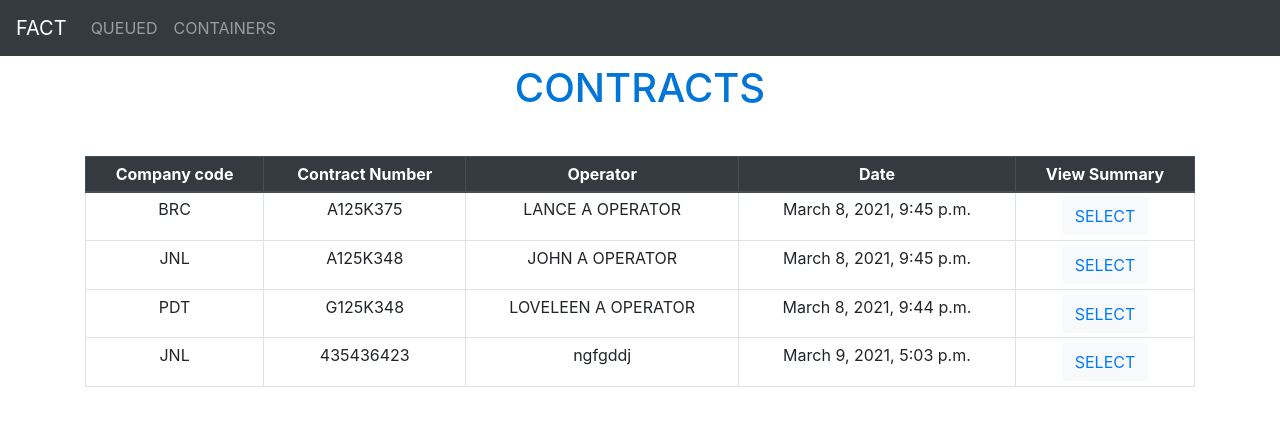
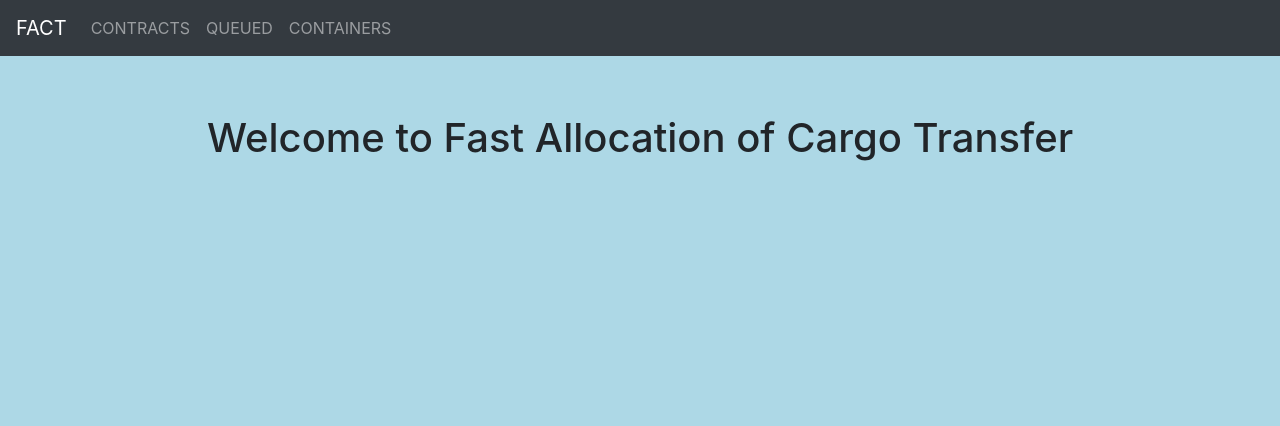
Before and after one commit to Lance-Easley/FACT-Prototype, a Django app: page / in a window 1280 px wide. Shown: the top 426 px of the page. Run offline with Django 3.2, Linux system fonts and the light colour scheme; data comes from the database, SQL or seed files in the repository; some libraries are stand-ins or nearby versions.

Commit message:
fixed up navbar with a new home page

```diff
--- a/pages/urls.py
+++ b/pages/urls.py
@@ -1,8 +1,9 @@
 from django.urls import path
-from .views import TestTemplateView, ContractsListView, ContractDetailView, ContractUpdateView, ContractPendingDetailView, ContainerListView, QueuedContractsListView, GradeAListView, ReallocateView, ClearPendingView
+from .views import TestTemplateView, ContractsListView, ContractDetailView, ContractUpdateView, ContractPendingDetailView, ContainerListView, QueuedContractsListView, GradeAListView, ReallocateView, ClearPendingView, HomePageView
 from . import views
 urlpatterns = [
-    path('', ContractsListView.as_view(), name='home'),
+    path('', HomePageView.as_view(), name='home'),
+    path('contracts/', ContractsListView.as_view(), name='contracts'),
     path('queue/', QueuedContractsListView.as_view(), name='queue_list'),
     path("contract/<int:pk>/", ContractDetailView.as_view(), name="contract_detail"),
     path(
--- a/pages/views.py
+++ b/pages/views.py
@@ -37,8 +37,10 @@ class DownloadPDF(View):
 		return response
 
 # Create your views here.
+class HomePageView(TemplateView):
+    template_name = 'home.html'
 class TestTemplateView(TemplateView):
-    template_name = 'home.html'
+    template_name = 'contracts.html'
 
 class ContainerListView(ListView):
     model = Container
@@ -47,7 +49,7 @@ class ContainerListView(ListView):
 class ContractsListView(ListView):
     model = Contract
     context_object_name = "contracts"
-    template_name = 'home.html'
+    template_name = 'contracts.html'
 
 class QueuedContractsListView(ListView):
     model = Contract
--- a/templates/base.html
+++ b/templates/base.html
@@ -50,10 +50,10 @@
 
       <div class="collapse navbar-collapse" id="navbarSupportedContent">
         <ul class="navbar-nav mr-auto">
-          <!-- <li class="nav-item">
-            <a class="nav-link" href="{% url 'home' %}">CONTRACTS</a>
-          </li> -->
-
+          {% url 'contracts' as url %}
+          <li class="nav-item {% if request.path == url %}active{% endif %}">
+            <a class="nav-link" href="{{ url }}">CONTRACTS</a>
+          </li>
           {% url 'queue_list' as url %}
           <li class="nav-item {% if request.path == url %}active{% endif %}">
             <a class="nav-link" href="{{ url }}">QUEUED</a>
--- a/templates/home.html
+++ b/templates/home.html
@@ -1,34 +1,11 @@
-<!-- Initial Page with Company Contracts Listed -->
-{% extends 'base.html' %} {% block title %}FACT Pending{% endblock title %}
+{% extends 'base.html' %}
 {% block content %}
-<div>
-  <h1 style="text-align:center; color:#0275d8; margin-bottom: 1.1em;">CONTRACTS</h1>
-  <table class="table table-bordered table-hover table-sm" style="width: 100%;">
-    <thead class="thead-dark" style="text-align: center;">
-      <tr>
-        <th scope="col">Company code</th>
-        <th scope="col">Contract Number</th>
-        <th scope="col">Operator</th>
-        <th scope="col">Date</th>
-        <th scope="col">View Summary</th>
-      </tr>
-    </thead>
-    {% for contract in contracts %}
-    {% if not contract.pend_containers %}
-    <tr style="text-align: center;">
-      <td scope="row">{{ contract.company_code }}</td>
-      <td scope="row">{{ contract.contract_number }}</td>
-      <td scope="row">{{ contract.operator }}</td>
-      <td scope="row">{{ contract.contract_date }}</td>
-      <td scope="row" style="text-align: center;">
-        <button type="button" class="btn btn-light"><a href="{% url 'contract_detail' contract.id %}">SELECT</a></button>
+<style>
+    body{background-color: lightblue;
+    }
 
-      </td>
-    </tr>
-
-    {% endif %}
-    {% endfor %}
-
-  </table>
-</div>
+</style>
+<body>
+<h1 style="text-align: center; margin-top: 50px;">Welcome to Fast Allocation of Cargo Transfer</h1>
+</body>
 {% endblock content %}
--- a/templates/queue.html
+++ b/templates/queue.html
@@ -4,9 +4,8 @@
 {% block title %}FACT Pending{% endblock title %}
 
 {% block content %}
-{%block content %}
-<a href="{% url 'home' %}" class="btn btn-primary" role="button">BACK</a>
-<div id="__home">
+<a href="{% url 'contracts' %}" class="btn btn-primary" role="button">BACK</a>
+<div id="__contracts">
 
     <h1 style="text-align:center; color:#d9534f; margin-bottom: 1.1em">QUEUE</h1>
     <span>  </span>
--- a/templates/summary.html
+++ b/templates/summary.html
@@ -108,8 +108,8 @@
 </style>
 {% extends 'base.html' %}
 {% block title %}FACT Pending{% endblock title %}
-{%block content %}
-<a href="{% url 'home' %}" class="btn btn-primary" role="button">BACK</a>
+{% block content %}
+<a href="{% url 'contracts' %}" class="btn btn-primary" role="button">BACK</a>
 <div id="__pending">
     <h1 id="title"><b>FACT -Cargo Transfer SUMMARY</b></h1>
     <section id="contract-info">
```
Also changed, not shown: templates/contracts.html (added, +34 -0 lines).
